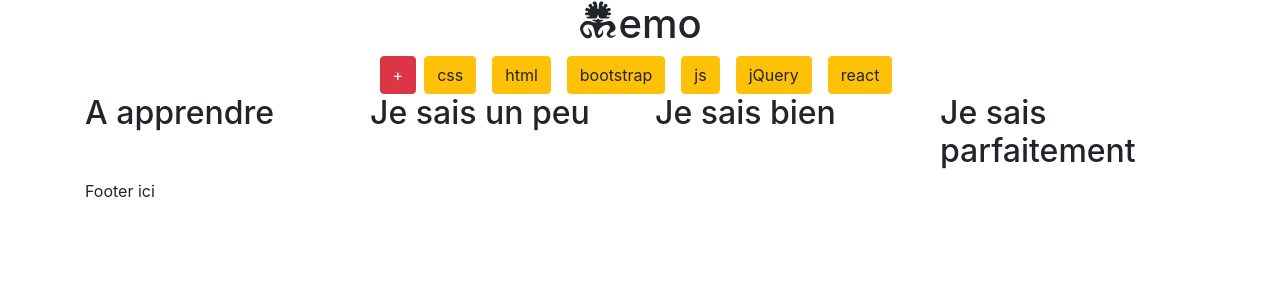
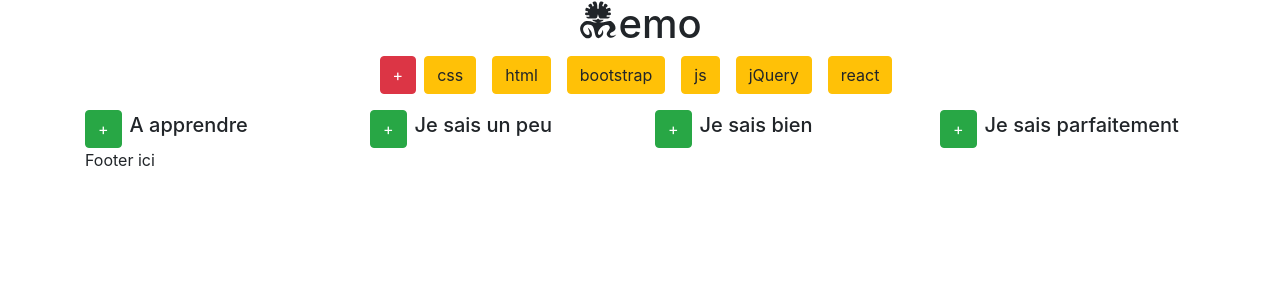
Before and after one commit to yvandouenel/PRF03, a React (Create React App) app in the folder react/memo/: page / in a window 1280 px wide. Shown: the top 300 px of the page. Built offline with nearby package versions, Linux system fonts and the light colour scheme.

Commit message:
Component column créé.

```diff
--- a/react/memo/src/components/Column.jsx
+++ b/react/memo/src/components/Column.jsx
@@ -4,8 +4,12 @@ class Column extends Component {
     state = {}
     render() {
         return (
-            <section className="col-3">
-                <h2>{this.props.column.name}</h2>
+            <section className="col-3 mt-3">
+                <header className="d-flex align-items-center">
+                    <button className="btn btn-success mr-2" >+</button>
+                    <h2 className="h5">{this.props.column.name}</h2>
+                </header>
+
             </section>
         );
     }
```
